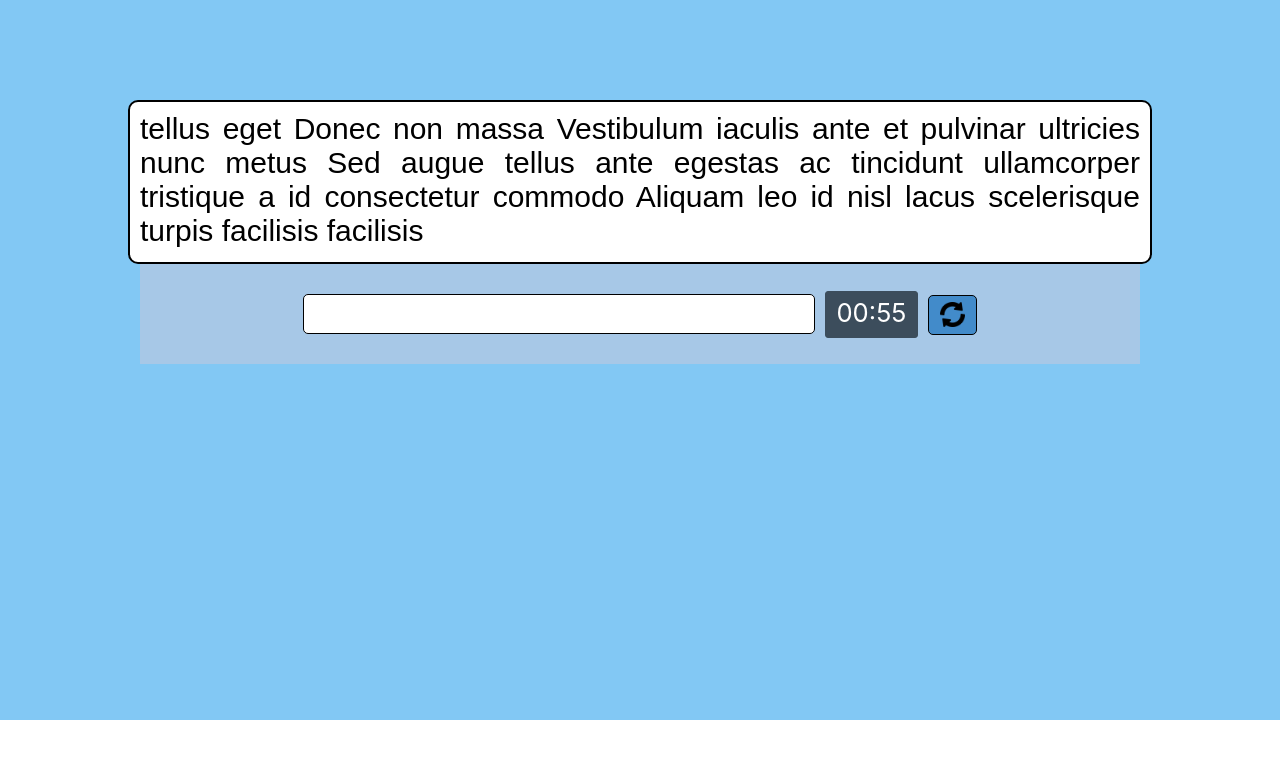
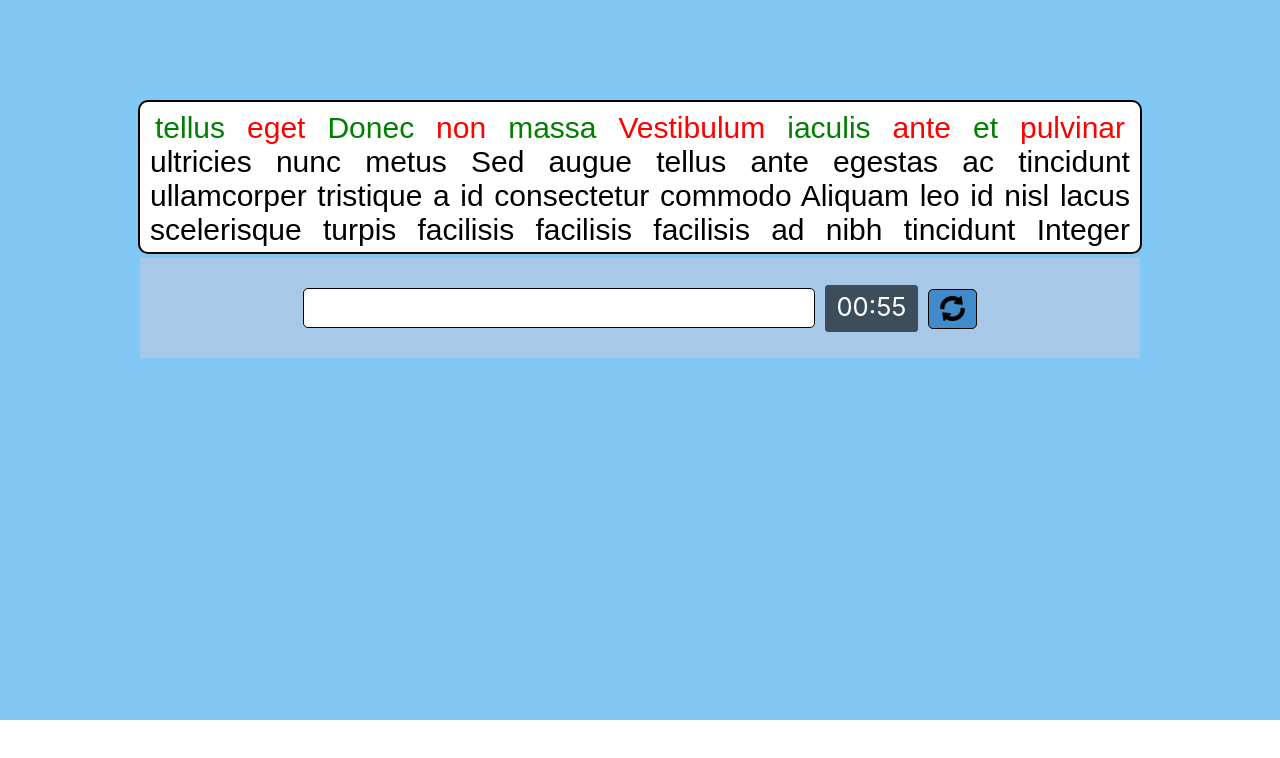
Before and after one commit to afnanramadhan/typing-test, a React (Create React App) app: page / in a window 1280 px wide. Shown: the top 758 px of the page. Built offline with nearby package versions, Linux system fonts and the light colour scheme; the HTML template or start-up script is replaced by a standard one.

Commit message:
bisa turun textnya

```diff
--- a/src/App.css
+++ b/src/App.css
@@ -82,7 +82,10 @@
   border-style: solid;
   border-radius: 10px;
   border-color: black;
+  overflow: hidden;
+  text-overflow: ellipsis;
 }
+
 
 .text{
   padding-top: 10px;
@@ -91,4 +94,26 @@
   font-size: 30px;
   font-family: Arial, Helvetica, sans-serif;
   text-align: justify;
+  /* minus per 40 */
+  top: -1px;
+  position: relative;
 }
+
+.highlight{
+  background-color: #a9aeae;
+  color: white;
+  /* padding: 5px; */
+  /* border-radius: 5px; */
+}
+
+.kata-benar{
+  color: green;
+  padding: 5px;
+  border-radius: 5px;
+}
+
+.kata-salah{
+  color: red;
+  padding: 5px;
+  border-radius: 5px;
+}
--- a/src/App.js
+++ b/src/App.js
@@ -1,11 +1,13 @@
 import "./App.css";
 import Home from "./pages/Home";
+// import TTT from "./components/Tesct";
 
 function App() {
     return (
         <div className="App">
             <header></header>
 			<Home />
+            {/* <TTT /> */}
         </div>
     );
 }
--- a/src/components/Input.jsx
+++ b/src/components/Input.jsx
@@ -9,21 +9,32 @@ const Input = () => {
         return input.replace(/\s/g, "");
     }
 
-    const validateInput = (input) => {
-        if(input === ppp[idx]) {
-            return true;
+    const bruteForce = (input) => {
+        input = removeSpace(input);
+        // input -> qury user
+        // ppp[idx] -> kata yang harus di ketik
+        let m = ppp[idx].length;
+        let n = input.length;
+        console.log(m,n)
+        if(m<n){
+            return false
         }
-        return false;
-    };
+        for(let i=0;i<n;i++){
+            if(input[i]!==ppp[idx][i]){
+                return false
+            }
+        }
+        return true
+    }
 
     const handleChange = (event) => {
         console.log(event.target.value);
         setUserInput(event.target.value);
+        console.log(bruteForce(event.target.value));
     };
 
     const spasi = (e) => {
         if (e.keyCode === 32) {
-            console.log(validateInput(removeSpace(userInput)));
             console.log(ppp[idx]);
             console.log(idx)
             setUserInput("");
--- a/src/components/TextField.jsx
+++ b/src/components/TextField.jsx
@@ -1,12 +1,11 @@
 import { Text } from "./VarText";
 import React, { useState, useEffect } from "react";
-
 
 var ppp = [];
 
 const TextField = () => {
-
     const [displayText, setDisplayText] = useState([]);
+    const [dynamicClass, setDynamicClass] = useState([]);
     ppp = [...displayText];
     // console.log(displayText)
 
@@ -17,22 +16,39 @@ const TextField = () => {
 
     const getRandomWord = () => {
         setDisplayText([]);
-        for (let i = 0; i < 35; i++) {
+        for (let i = 0; i < 55; i++) {
             const randomIndex = Math.floor(Math.random() * Text.length);
             const randomWord = Text[randomIndex];
             setDisplayText((displayText) => [...displayText, randomWord]);
         }
     };
 
+    // console.log(typeof(document.querySelector("[wordNr]")));
+    // const aaa = document.querySelector("[wordNr]");
+    useEffect(() => {
+        for (let index = 0; index < 10; index++) {
+            if(index%2===0){
+                setDynamicClass((dynamicClass) => [...dynamicClass, "kata-benar"]);
+            }else{
+                setDynamicClass((dynamicClass) => [...dynamicClass, "kata-salah"]);
+            }
+        }
+    },[])
+
+
     return (
-        <div className="rectangle text">
-            {displayText.map((word, index) => (
-                <span key={index} wordNr={index}>{word} </span>
-            ))}
+        <div className="rectangle">
+            <div className="text">
+                {displayText.map((word, index) => (
+                    <span key={index} wordNr={index} className={dynamicClass[index]}>
+                        {word}{" "}
+                    </span>
+                ))}
+            </div>
         </div>
     );
 };
 
 // console.log(ppp);
 export default TextField;
-export {ppp};
+export { ppp };
```
Also changed, not shown: src/components/Tesct.jsx (added, +26 -0 lines).
